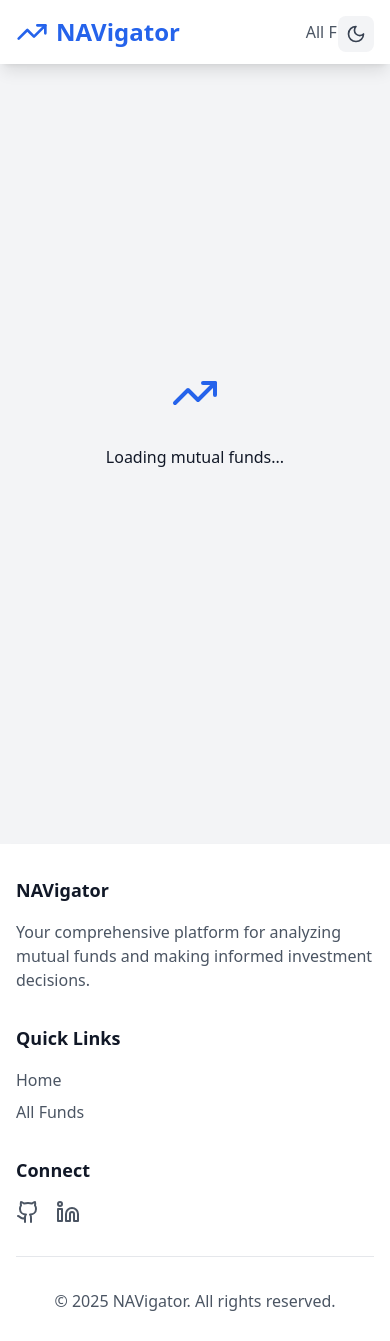
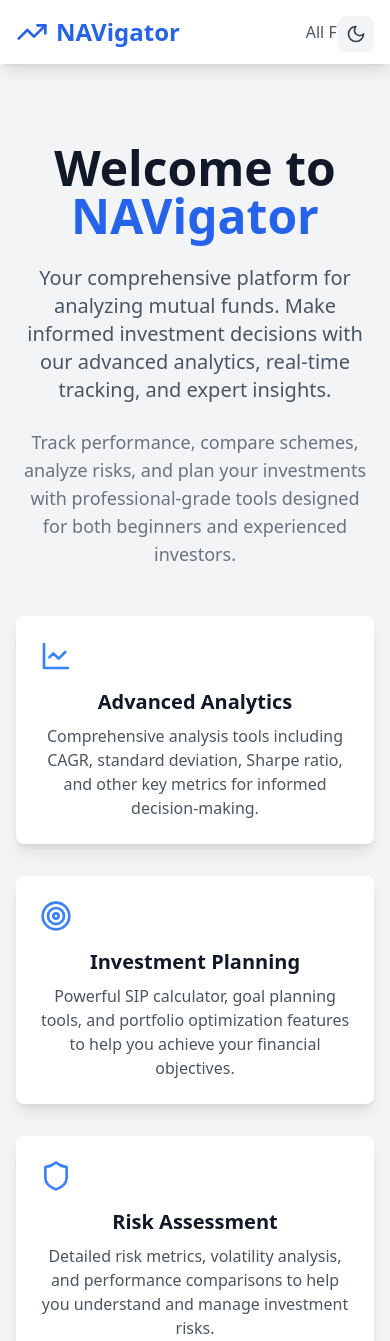
Before and after one commit to ashusharmatech/navigator, a React (Vite) app: page / in a window 390 px wide. Shown: the top 1341 px of the page. Built offline with nearby package versions, Linux system fonts and the light colour scheme; no server answers.

Commit message:
Added content on home page

```diff
--- a/src/App.tsx
+++ b/src/App.tsx
@@ -12,7 +12,7 @@ export function App() {
   const [viewMode, setViewMode] = useState<'grid' | 'list'>('list');
   const {
     schemes,
-    loading,
+    loading: schemesLoading,
     error,
     filters,
     handleFilterChange,
@@ -28,17 +28,17 @@ export function App() {
           schemes={schemes}
           viewMode={viewMode}
           onViewModeChange={setViewMode}
+          loading={schemesLoading}
         />
         <Routes>
           <Route
             path="/"
             element={
               <HomePage
-                schemes={schemes}
-                loading={loading}
-                error={error}
                 searchTerm={searchTerm}
                 onSearchChange={setSearchTerm}
+                schemes={schemes}
+                loading={schemesLoading}
               />
             }
           />
@@ -47,7 +47,7 @@ export function App() {
             element={
               <SearchPage
                 schemes={schemes}
-                loading={loading}
+                loading={schemesLoading}
                 error={error}
                 filters={filters}
                 onFilterChange={handleFilterChange}
--- a/src/components/HeroSection.tsx
+++ b/src/components/HeroSection.tsx
@@ -1,5 +1,5 @@
 import React from 'react';
-import { TrendingUp, PieChart, LineChart } from 'lucide-react';
+import { TrendingUp, PieChart, LineChart, BookOpen, Target, Shield } from 'lucide-react';
 
 interface FeatureCardProps {
   icon: React.ReactNode;
@@ -27,27 +27,53 @@ export const HeroSection: React.FC = () => {
       <h1 className="text-5xl font-bold text-gray-900 dark:text-white mb-6">
         Welcome to <span className="text-blue-600 dark:text-blue-400">NAVigator</span>
       </h1>
-      <p className="text-xl text-gray-600 dark:text-gray-300 mb-12 max-w-2xl mx-auto">
-        Your comprehensive platform for analyzing mutual funds. Track performance, compare schemes,
-        and make informed investment decisions.
+      <p className="text-xl text-gray-600 dark:text-gray-300 mb-6 max-w-3xl mx-auto">
+        Your comprehensive platform for analyzing mutual funds. Make informed investment decisions with our advanced analytics, real-time tracking, and expert insights.
+      </p>
+      <p className="text-lg text-gray-500 dark:text-gray-400 mb-12 max-w-2xl mx-auto">
+        Track performance, compare schemes, analyze risks, and plan your investments with professional-grade tools designed for both beginners and experienced investors.
       </p>
 
       <div className="grid grid-cols-1 md:grid-cols-3 gap-8 max-w-6xl mx-auto">
         <FeatureCard
-          icon={<TrendingUp size={32} />}
-          title="Performance Tracking"
-          description="Monitor NAV trends and historical performance with interactive charts and detailed analytics."
+          icon={<LineChart size={32} />}
+          title="Advanced Analytics"
+          description="Comprehensive analysis tools including CAGR, standard deviation, Sharpe ratio, and other key metrics for informed decision-making."
         />
         <FeatureCard
-          icon={<PieChart size={32} />}
-          title="Fund Comparison"
-          description="Compare multiple schemes side by side to identify the best investment opportunities."
+          icon={<Target size={32} />}
+          title="Investment Planning"
+          description="Powerful SIP calculator, goal planning tools, and portfolio optimization features to help you achieve your financial objectives."
         />
         <FeatureCard
-          icon={<LineChart size={32} />}
-          title="Advanced Analytics"
-          description="Access comprehensive metrics including CAGR, volatility, and risk-adjusted returns."
+          icon={<Shield size={32} />}
+          title="Risk Assessment"
+          description="Detailed risk metrics, volatility analysis, and performance comparisons to help you understand and manage investment risks."
         />
+      </div>
+
+      <div className="mt-16 bg-blue-50 dark:bg-blue-900/20 py-12 px-4 rounded-lg">
+        <h2 className="text-3xl font-bold text-gray-900 dark:text-white mb-8">Why Choose NAVigator?</h2>
+        <div className="grid grid-cols-1 md:grid-cols-2 lg:grid-cols-3 gap-8 max-w-6xl mx-auto">
+          <div className="text-left">
+            <h3 className="text-xl font-semibold text-gray-900 dark:text-white mb-2">Real-Time Data</h3>
+            <p className="text-gray-600 dark:text-gray-300">
+              Access up-to-date NAV information, historical performance data, and market insights.
+            </p>
+          </div>
+          <div className="text-left">
+            <h3 className="text-xl font-semibold text-gray-900 dark:text-white mb-2">Expert Analysis</h3>
+            <p className="text-gray-600 dark:text-gray-300">
+              Benefit from professional-grade analytical tools and comprehensive fund research.
+            </p>
+          </div>
+          <div className="text-left">
+            <h3 className="text-xl font-semibold text-gray-900 dark:text-white mb-2">User-Friendly</h3>
+            <p className="text-gray-600 dark:text-gray-300">
+              Intuitive interface designed for both beginners and experienced investors.
+            </p>
+          </div>
+        </div>
       </div>
     </div>
   );
--- a/src/components/SearchBox.tsx
+++ b/src/components/SearchBox.tsx
@@ -7,6 +7,7 @@ interface SearchBoxProps {
   schemes: MutualFundScheme[];
   searchTerm: string;
   onSearchChange: (term: string) => void;
+  loading?: boolean;
   className?: string;
 }
 
@@ -14,6 +15,7 @@ export const SearchBox: React.FC<SearchBoxProps> = ({
   schemes,
   searchTerm,
   onSearchChange,
+  loading = false,
   className = ''
 }) => {
   const [showSuggestions, setShowSuggestions] = useState(false);
@@ -49,17 +51,18 @@ export const SearchBox: React.FC<SearchBoxProps> = ({
       <div className="relative">
         <input
           type="text"
-          placeholder="Search mutual funds..."
+          placeholder={loading ? "Loading schemes..." : "Search mutual funds..."}
           className="w-full px-4 py-2 pl-10 border rounded-lg focus:outline-none focus:ring-2 focus:ring-blue-500
             bg-white dark:bg-gray-700 text-gray-900 dark:text-white border-gray-300 dark:border-gray-600"
           value={searchTerm}
           onChange={(e) => onSearchChange(e.target.value)}
           onFocus={() => setShowSuggestions(true)}
+          disabled={loading}
         />
         <Search className="absolute left-3 top-2.5 text-gray-400" size={20} />
       </div>
 
-      {showSuggestions && searchTerm && (
+      {showSuggestions && searchTerm && !loading && (
         <div className="absolute z-50 w-full mt-1 bg-white dark:bg-gray-700 rounded-lg shadow-lg border border-gray-200 dark:border-gray-600">
           {suggestions.length > 0 ? (
             suggestions.map((scheme) => (
--- a/src/pages/HomePage.tsx
+++ b/src/pages/HomePage.tsx
@@ -2,33 +2,21 @@ import React from 'react';
 import { MutualFundScheme } from '../types/mutual-fund';
 import { HeroSection } from '../components/HeroSection';
 import { SearchBox } from '../components/SearchBox';
-import { LoadingSpinner } from '../components/LoadingSpinner';
-import { ErrorMessage } from '../components/ErrorMessage';
 import { AdPlacement } from '../components/AdPlacement';
 
 interface HomePageProps {
+  searchTerm: string;
+  onSearchChange: (term: string) => void;
   schemes: MutualFundScheme[];
   loading: boolean;
-  error: string | null;
-  searchTerm: string;
-  onSearchChange: (term: string) => void;
 }
 
 export function HomePage({
-  schemes,
-  loading,
-  error,
   searchTerm,
   onSearchChange,
+  schemes,
+  loading
 }: HomePageProps) {
-  if (loading) {
-    return <LoadingSpinner message="Loading mutual funds..." />;
-  }
-
-  if (error) {
-    return <ErrorMessage message={error} />;
-  }
-
   return (
     <div className="max-w-7xl mx-auto px-4 py-8 pt-20">
       <HeroSection />
@@ -38,8 +26,48 @@ export function HomePage({
           schemes={schemes}
           searchTerm={searchTerm}
           onSearchChange={onSearchChange}
+          loading={loading}
           className="mb-8"
         />
+      </div>
+
+      {/* Educational content - always visible */}
+      <div className="mt-16 grid grid-cols-1 md:grid-cols-2 gap-8">
+        <div className="bg-white dark:bg-gray-800 p-6 rounded-lg shadow-lg">
+          <h2 className="text-2xl font-bold text-gray-900 dark:text-white mb-4">Understanding Mutual Funds</h2>
+          <p className="text-gray-600 dark:text-gray-300 mb-4">
+            Mutual funds are investment vehicles that pool money from multiple investors to purchase a diversified portfolio of stocks, bonds, or other securities. This pooling allows individual investors to gain exposure to a broader range of investments than they might be able to access individually.
+          </p>
+          <h3 className="text-xl font-semibold text-gray-900 dark:text-white mb-2">Key Benefits:</h3>
+          <ul className="list-disc list-inside text-gray-600 dark:text-gray-300 space-y-2">
+            <li>Professional Management</li>
+            <li>Diversification</li>
+            <li>Liquidity</li>
+            <li>Accessibility</li>
+            <li>Transparency</li>
+          </ul>
+        </div>
+
+        <div className="bg-white dark:bg-gray-800 p-6 rounded-lg shadow-lg">
+          <h2 className="text-2xl font-bold text-gray-900 dark:text-white mb-4">Investment Strategies</h2>
+          <p className="text-gray-600 dark:text-gray-300 mb-4">
+            Successful mutual fund investing requires a well-thought-out strategy aligned with your financial goals and risk tolerance. Consider these proven approaches:
+          </p>
+          <div className="space-y-4">
+            <div>
+              <h3 className="text-lg font-semibold text-gray-900 dark:text-white mb-2">Systematic Investment Plan (SIP)</h3>
+              <p className="text-gray-600 dark:text-gray-300">
+                Invest fixed amounts regularly to benefit from rupee-cost averaging and market fluctuations.
+              </p>
+            </div>
+            <div>
+              <h3 className="text-lg font-semibold text-gray-900 dark:text-white mb-2">Asset Allocation</h3>
+              <p className="text-gray-600 dark:text-gray-300">
+                Distribute investments across different asset classes to optimize risk-adjusted returns.
+              </p>
+            </div>
+          </div>
+        </div>
       </div>
 
       <div className="mt-12">
```
